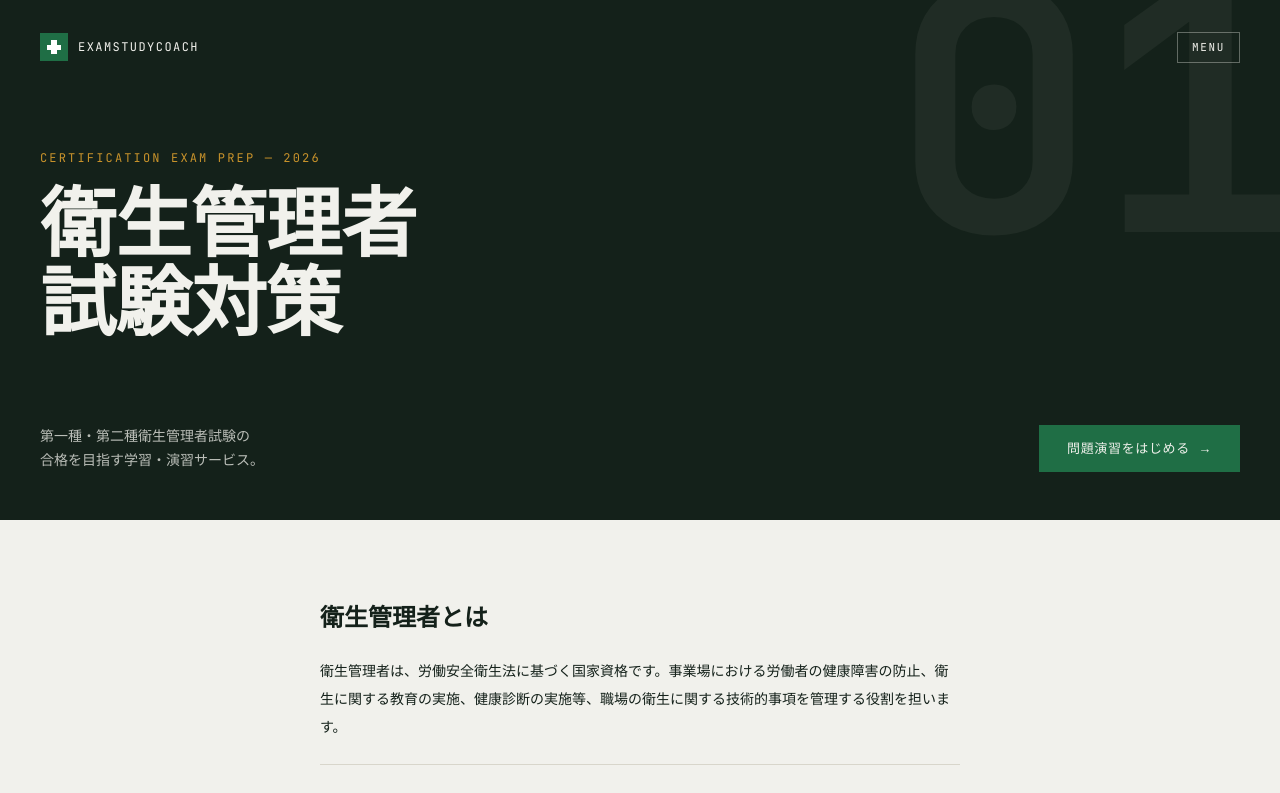
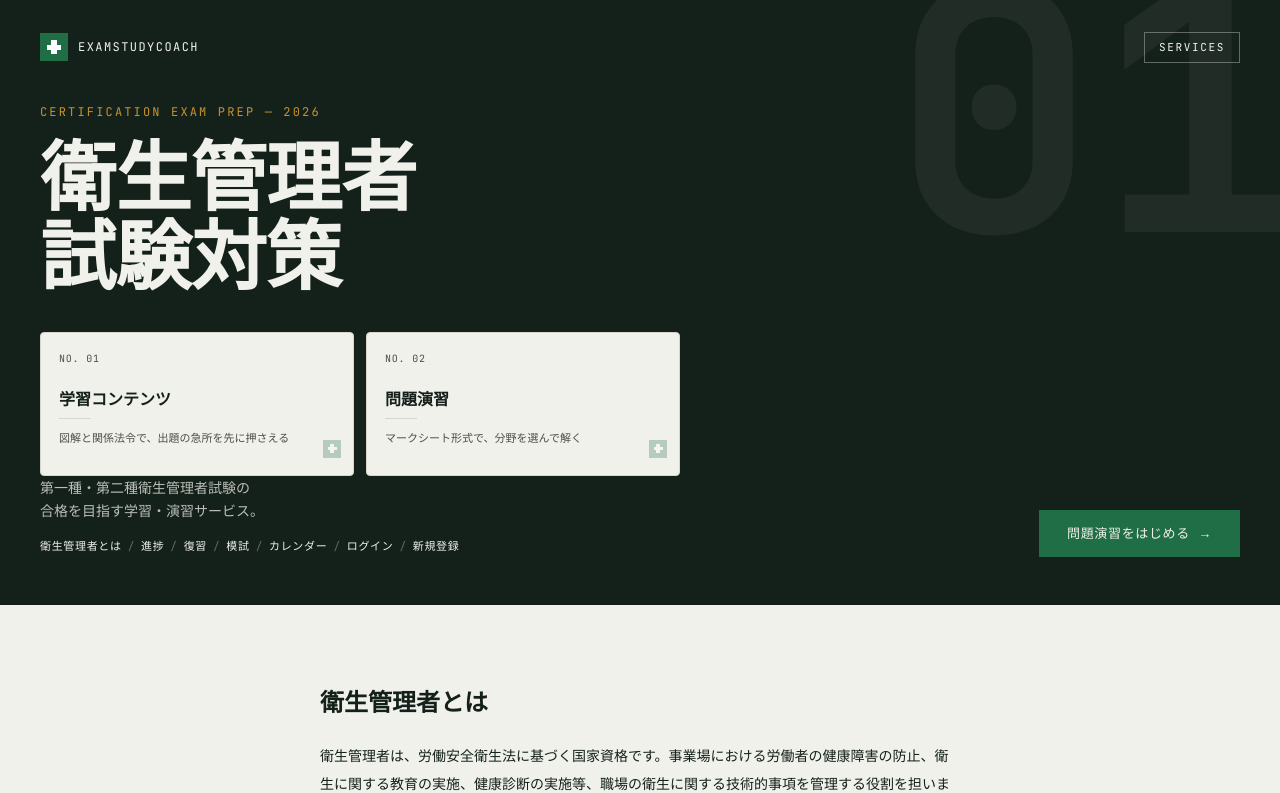
Before and after one commit to terabeakihito-debug/HygieneManagerCertification, a Next.js app: page / in a window 1280 px wide. Shown: the top 793 px of the page. Built offline with nearby package versions, Linux system fonts and the light colour scheme; no server answers.

Commit message:
Fix hero layout: restore service cards and add persistent navigation links

```diff
--- a/src/app/globals.css
+++ b/src/app/globals.css
@@ -171,6 +171,15 @@
     letter-spacing: -0.01em;
   }
 
+  .eh-cards {
+    position: relative;
+    z-index: 1;
+    display: grid;
+    grid-template-columns: 1fr;
+    gap: 12px;
+    width: min(640px, 100%);
+  }
+
   .eh-bottom {
     display: flex;
     flex-wrap: wrap;
@@ -179,12 +188,45 @@
     gap: 20px;
   }
 
+  .eh-bottom-copy {
+    display: flex;
+    min-width: 0;
+    flex: 1 1 240px;
+    flex-direction: column;
+    gap: 14px;
+  }
+
   .eh-desc {
     max-width: 320px;
     margin: 0;
     font-size: 14px;
     line-height: 1.7;
     color: rgb(241 241 236 / 0.75);
+  }
+
+  .eh-links {
+    display: flex;
+    flex-wrap: wrap;
+    align-items: center;
+    font-family: var(--font-mono), ui-monospace, monospace;
+    font-size: 11px;
+    letter-spacing: 0.06em;
+    line-height: 1.8;
+  }
+
+  .eh-links a {
+    color: #f1f1ec;
+    text-decoration: none;
+  }
+
+  .eh-links a:hover,
+  .eh-links a:focus-visible {
+    color: #c9932b;
+  }
+
+  .eh-links-sep {
+    margin: 0 0.55em;
+    color: rgb(241 241 236 / 0.35);
   }
 
   .eh-cta {
@@ -208,6 +250,10 @@
 
     .eh-title {
       font-size: 76px;
+    }
+
+    .eh-cards {
+      grid-template-columns: 1fr 1fr;
     }
   }
 
--- a/src/app/page.tsx
+++ b/src/app/page.tsx
@@ -2,6 +2,16 @@ import Link from "next/link";
 import { CrossMark } from "@/components/ui/CrossMark";
 
 const EXAM_ORG_HREF = "https://www.exam.or.jp/";
+
+const HERO_LINKS = [
+  { href: "#about", label: "衛生管理者とは" },
+  { href: "/progress", label: "進捗" },
+  { href: "/review", label: "復習" },
+  { href: "/mock-exams", label: "模試" },
+  { href: "/calendar", label: "カレンダー" },
+  { href: "/login", label: "ログイン" },
+  { href: "/signup", label: "新規登録" },
+] as const;
 
 export default function HomePage() {
   return (
@@ -16,7 +26,7 @@ export default function HomePage() {
             <CrossMark size={28} />
             EXAMSTUDYCOACH
           </span>
-          <span className="eh-nav">MENU</span>
+          <span className="eh-nav">SERVICES</span>
         </div>
 
         <div className="eh-mid">
@@ -28,12 +38,51 @@ export default function HomePage() {
           </h1>
         </div>
 
+        <div className="eh-cards">
+          <Link href="/learn" className="id-card text-ink no-underline">
+            <div className="id-card-no text-graphite" style={{ color: "#4B4F49" }}>
+              NO. 01
+            </div>
+            <h2 className="id-card-title">学習コンテンツ</h2>
+            <div className="id-card-rule" />
+            <p className="id-card-sub">図解と関係法令で、出題の急所を先に押さえる</p>
+            <span className="id-card-mark">
+              <CrossMark size={18} />
+            </span>
+          </Link>
+          <Link href="/practice" className="id-card text-ink no-underline">
+            <div className="id-card-no text-graphite" style={{ color: "#4B4F49" }}>
+              NO. 02
+            </div>
+            <h2 className="id-card-title">問題演習</h2>
+            <div className="id-card-rule" />
+            <p className="id-card-sub">マークシート形式で、分野を選んで解く</p>
+            <span className="id-card-mark">
+              <CrossMark size={18} />
+            </span>
+          </Link>
+        </div>
+
         <div className="eh-bottom">
-          <p className="eh-desc">
-            第一種・第二種衛生管理者試験の
-            <br />
-            合格を目指す学習・演習サービス。
-          </p>
+          <div className="eh-bottom-copy">
+            <p className="eh-desc">
+              第一種・第二種衛生管理者試験の
+              <br />
+              合格を目指す学習・演習サービス。
+            </p>
+            <nav className="eh-links" aria-label="主要ページ">
+              {HERO_LINKS.map((link, index) => (
+                <span key={link.href}>
+                  {index > 0 ? (
+                    <span className="eh-links-sep" aria-hidden>
+                      /
+                    </span>
+                  ) : null}
+                  <Link href={link.href}>{link.label}</Link>
+                </span>
+              ))}
+            </nav>
+          </div>
           <Link href="/practice" className="eh-cta">
             問題演習をはじめる →
           </Link>
@@ -41,7 +90,7 @@ export default function HomePage() {
       </section>
 
       <main className="mx-auto flex max-w-2xl flex-col gap-10 px-4 py-16 sm:py-20">
-        <section id="about" className="flex flex-col gap-6 text-sm leading-7 text-ink">
+        <section id="about" className="flex scroll-mt-6 flex-col gap-6 text-sm leading-7 text-ink">
           <h2 className="text-2xl font-bold">衛生管理者とは</h2>
           <p>
             衛生管理者は、労働安全衛生法に基づく国家資格です。事業場における労働者の健康障害の防止、衛生に関する教育の実施、健康診断の実施等、職場の衛生に関する技術的事項を管理する役割を担います。
@@ -123,34 +172,6 @@ export default function HomePage() {
           </div>
         </section>
 
-        <section className="flex flex-col gap-4">
-        <p className="font-mono text-[11px] tracking-[0.18em] text-amber">GET STARTED</p>
-        <div className="grid gap-4 sm:grid-cols-2">
-          <Link href="/learn" className="id-card text-ink no-underline">
-            <div className="id-card-no text-graphite" style={{ color: "#4B4F49" }}>
-              NO. 01
-            </div>
-            <h2 className="id-card-title">学習コンテンツ</h2>
-            <div className="id-card-rule" />
-            <p className="id-card-sub">図解と関係法令で、出題の急所を先に押さえる</p>
-            <span className="id-card-mark">
-              <CrossMark size={18} />
-            </span>
-          </Link>
-          <Link href="/practice" className="id-card text-ink no-underline">
-            <div className="id-card-no text-graphite" style={{ color: "#4B4F49" }}>
-              NO. 02
-            </div>
-            <h2 className="id-card-title">問題演習</h2>
-            <div className="id-card-rule" />
-            <p className="id-card-sub">マークシート形式で、分野を選んで解く</p>
-            <span className="id-card-mark">
-              <CrossMark size={18} />
-            </span>
-          </Link>
-        </div>
-        </section>
-
         <div className="flex flex-col gap-3 sm:flex-row">
           <Link href="/practice" className="btn-primary">
             問題演習をはじめる
```
